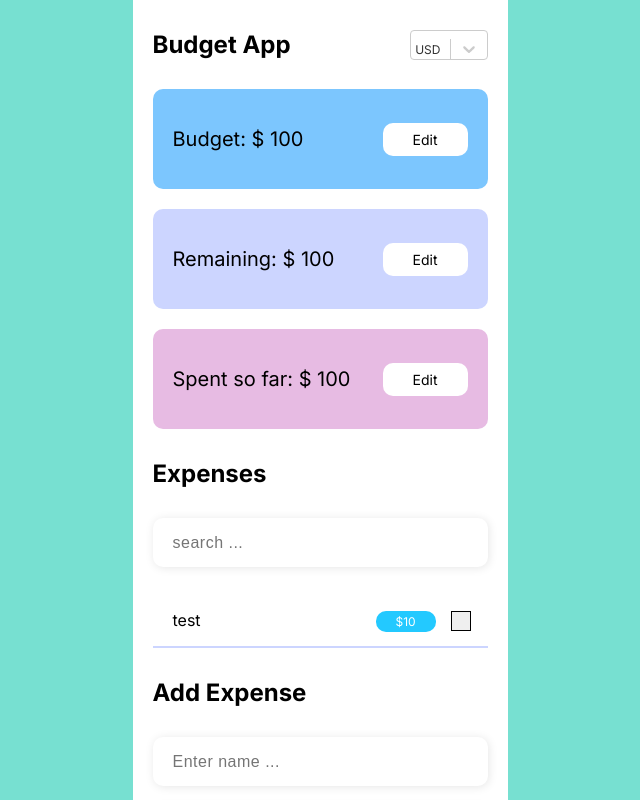
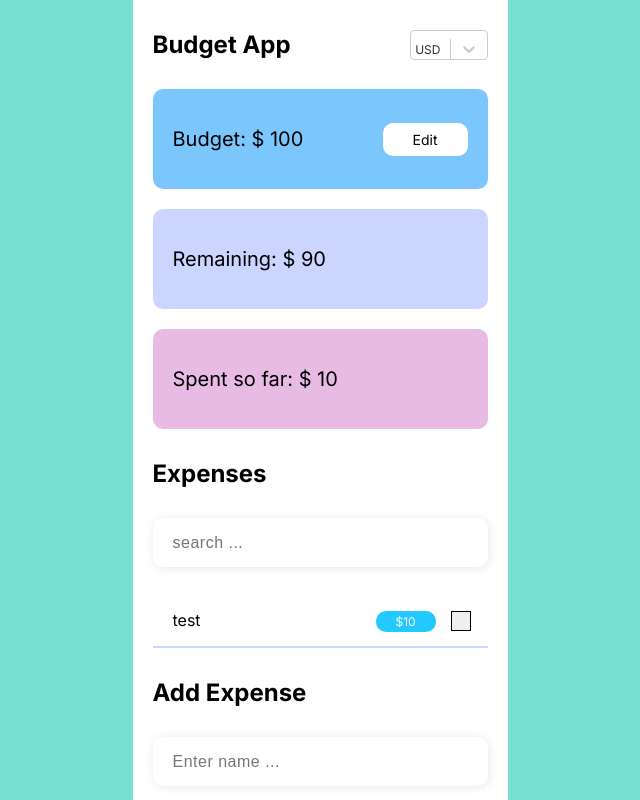
Before and after one commit to soundmafi/react-budget-app, a React (Create React App) app: page / in a window 1280 px wide. Shown: the top 800 px of the page, without its empty margins (320-960 px from the left). Built offline with nearby package versions, Linux system fonts and the light colour scheme.

Commit message:
feat(budget): add logic for budgetcards

```diff
--- a/src/App.tsx
+++ b/src/App.tsx
@@ -1,6 +1,5 @@
 import styled from 'styled-components';
 import Title from './components/Title/Title';
-import BudgetCard from './components/BudgetCard/BudgetCard';
 import Input from './components/Input/Input';
 import CustomSelect from './components/CurrencySelect/CurrencySelect';
 import ExpenseForm from './components/ExpenseForm/ExpenseForm';
@@ -11,7 +10,12 @@ import { CurrencyContext } from './contex/CurrenciesContex/CurrenciesContex';
 import { useContext, useEffect, useState } from 'react';
 import { Currency } from './types';
 import { useExpensesContex } from './contex/ExpensesContex/ExpensesContex';
+import { BudgetContext } from './contex/BudgetContex/BudgetContext';
+import BudgetInput from './components/BudgetInput/BudgetInput';
+import BudgetButtonEdit from './components/BudgetButtonEdit/BudgetButtonEdit';
+import BudgetButtonSave from './components/BudgetButtonSave/BudgetButtonSave';
 const App = () => {
+
 	// set currency
 	const { setCurrency } = useContext(CurrencyContext);
 	const handleSelect = (option: IOption | null): void => {
@@ -42,7 +46,7 @@ const App = () => {
 	};
 
 	useEffect(() => {
-		const result = expenses.slice(0)
+		const result = expenses.slice(0);
 		setResultExpenses(result);
 		return setResultExpenses(
 			result.filter((expense) =>
@@ -50,6 +54,26 @@ const App = () => {
 			)
 		);
 	}, [searchExpense, expenses]);
+
+	// budget algorythm
+	const { budget, setBudget } = useContext(BudgetContext);
+	const { currency } = useContext(CurrencyContext);
+	const [stateButton, setStateButton] = useState(true);
+
+	const hadleClickEdit = () => {
+		setStateButton(false);
+	};
+
+	const hadleClickSave = () => {
+		setStateButton(true);
+	};
+
+	const handleGetBudget = (e: React.ChangeEvent<HTMLInputElement>) => {
+		setBudget(+e.target.value);
+	};
+
+	const spent = expenses.reduce((sumExpenses, expense) => sumExpenses + expense.cost, 0);
+	const remaining = budget - spent;
 
 	return (
 		<StyledApp>
@@ -59,15 +83,46 @@ const App = () => {
 					<CustomSelect handleSelect={handleSelect} />
 				</StyledHeader>
 				<StyledCardContainer>
-					<BudgetCard cardName="Budget" />
-					<BudgetCard cardName="Remaining" />
-					<BudgetCard cardName="Spent so far" />
+					<StyledBudgetCard cardName="Budget">
+						{stateButton ? (
+							<StyledBudgetCardText>
+								Budget: {currency} {budget}
+							</StyledBudgetCardText>
+						) : (
+							<BudgetInput
+								cardName="Budget"
+								handleGetBudget={handleGetBudget}
+								budget={budget}
+							/>
+						)}
+						{stateButton ? (
+							<BudgetButtonEdit hadleClickEdit={hadleClickEdit} />
+						) : (
+							<BudgetButtonSave hadleClickSave={hadleClickSave} />
+						)}
+					</StyledBudgetCard>
+					{remaining >= 0 ? (
+						<StyledBudgetCard cardName="Remaining">
+							<StyledBudgetCardText>
+								Remaining: {currency} {remaining}
+							</StyledBudgetCardText>
+						</StyledBudgetCard>
+					) : (
+						<StyledBudgetCard cardName="Overspending by">
+							<StyledBudgetCardText>
+								Overspending by: {currency} {-remaining}
+							</StyledBudgetCardText>
+						</StyledBudgetCard>
+					)}
+
+					<StyledBudgetCard cardName="Spent">
+						<StyledBudgetCardText>
+							Spent so far: {currency} {spent}
+						</StyledBudgetCardText>
+					</StyledBudgetCard>
 				</StyledCardContainer>
 				<Title textTitle="Expenses" />
-				<Input
-					searchExpense={searchExpense}
-					handleSearch={handleSearch}
-				/>
+				<Input searchExpense={searchExpense} handleSearch={handleSearch} />
 				<ExpensesList resultExpenses={resultExpenses} />
 				<Title textTitle="Add Expense" />
 				<ExpenseForm />
@@ -101,3 +156,29 @@ const StyledHeader = styled.header`
 	display: grid;
 	grid-template-columns: 1fr 0.3fr;
 `;
+
+const StyledBudgetCard = styled.div<{ cardName: string }>`
+	display: flex;
+	align-items: center;
+	justify-content: space-between;
+
+	width: 100%;
+	height: 100px;
+	padding: 20px;
+
+	border-radius: 10px;
+	background-color: ${({ cardName }) =>
+		cardName === 'Budget'
+			? '#7cc6fe'
+			: cardName === 'Remaining'
+			? '#CCD5FF'
+			: cardName === 'Spent'
+			? '#E7BBE3'
+			: '#FF0000'};
+`;
+
+const StyledBudgetCardText = styled.p`
+	font-weight: 500;
+	font-size: 20px;
+	line-height: 24px;
+`;
--- a/src/components/BudgetCard/BudgetCard.tsx
+++ /dev/null
@@ -1,79 +0,0 @@
-import styled from 'styled-components';
-import BudgetButtonEdit from '../BudgetButtonEdit/BudgetButtonEdit';
-import BudgetButtonSave from '../BudgetButtonSave/BudgetButtonSave';
-import BudgetInput from '../BudgetInput/BudgetInput';
-import BudgetCardText from './../BudgetCardText/BudgetCardText';
-import { useContext, useState } from 'react';
-import { BudgetContext } from '../../contex/BudgetContex/BudgetContext';
-import { CurrencyContext } from '../../contex/CurrenciesContex/CurrenciesContex';
-import { useExpensesContex } from '../../contex/ExpensesContex/ExpensesContex';
-import { IExpense } from '../../types';
-
-interface IBudgetCard {
-	cardName: string;
-}
-
-const BudgetCard = ({ cardName}: IBudgetCard) => {
-	const { budget, setBudget } = useContext(BudgetContext);
-	const { currency } = useContext(CurrencyContext);
-	const { expenses } = useExpensesContex();
-	const [stateButton, setStateButton] = useState(true);
-
-	const hadleClickEdit = () => {
-		setStateButton(false);
-	};
-	const hadleClickSave = () => {
-		setStateButton(true);
-	};
-
-	const handleGetBudget = (e: React.ChangeEvent<HTMLInputElement>) => {
-		setBudget(+e.target.value);
-	};
-
-	const spent = expenses.reduce((sumExpenses:number, expense: IExpense) => sumExpenses + expense.cost, 0);
-	const remaining = budget - spent;
-	// console.log(spent);
-	// console.log(remaining);
-
-	return (
-		<StyledBudgetCard aria-label={cardName} cardName={cardName}>
-			{/* {cardName === 'Budget' && <BudgetButton typeButton={'Edit'} />} */}
-			{stateButton ? (
-				<BudgetCardText cardName={cardName} currency={currency} value={budget} />
-			) : (
-				<BudgetInput
-					cardName={cardName}
-					handleGetBudget={handleGetBudget}
-					budget={budget}
-				/>
-			)}
-			{stateButton ? (
-				<BudgetButtonEdit hadleClickEdit={hadleClickEdit} />
-			) : (
-				<BudgetButtonSave hadleClickSave={hadleClickSave} />
-			)}
-		</StyledBudgetCard>
-	);
-};
-
-export default BudgetCard;
-
-const StyledBudgetCard = styled.div<{ cardName: string }>`
-	display: flex;
-	align-items: center;
-	justify-content: space-between;
-
-	width: 100%;
-	height: 100px;
-	padding: 20px;
-
-	border-radius: 10px;
-	background-color: ${({ cardName }) =>
-		cardName === 'Budget'
-			? '#7cc6fe'
-			: cardName === 'Remaining'
-			? '#CCD5FF'
-			: cardName === 'Spent so far'
-			? '#E7BBE3'
-			: '#FF0000'};
-`;
--- a/src/components/BudgetCardText/BudgetCardText.tsx
+++ /dev/null
@@ -1,24 +0,0 @@
-import styled from 'styled-components';
-
-interface IBudgetCardText {
-	cardName: string;
-	value: number;
-	currency: string;
-}
-
-const BudgetCardText = ({ cardName, value, currency }: IBudgetCardText) => {
-
-	return (
-		<StyledBudgetCardText>
-			{cardName}: {currency} {value}
-		</StyledBudgetCardText>
-	);
-};
-
-export default BudgetCardText;
-
-export const StyledBudgetCardText = styled.p`
-	font-weight: 500;
-	font-size: 20px;
-	line-height: 24px;
-`;
```
